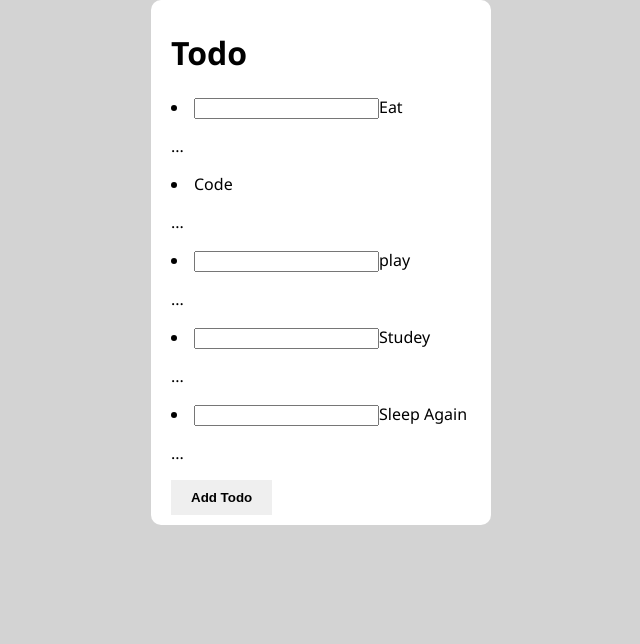
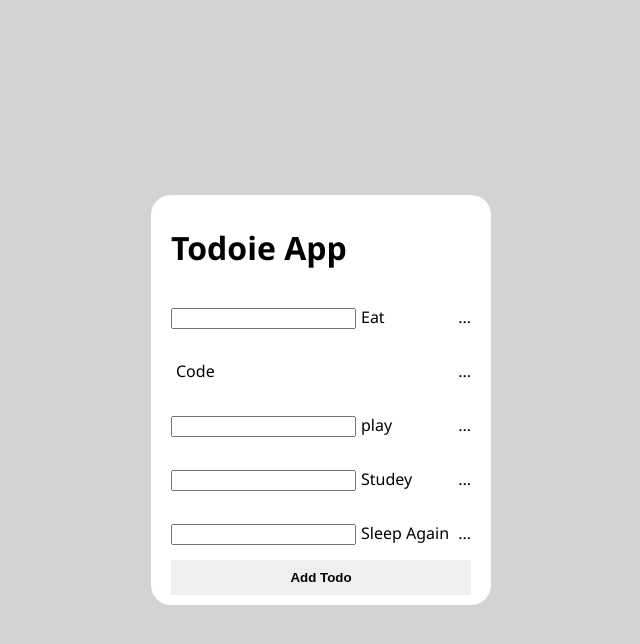
Before and after one commit to Chandan-patidar/Todoie-App, a React (Create React App) app in the folder todoie/: page / in a window 1280 px wide. Shown: the top 644 px of the page, without its empty margins (319-959 px from the left). Built offline with nearby package versions, Linux system fonts and the light colour scheme.

Commit message:
new update in program

```diff
--- a/todoie/src/App.js
+++ b/todoie/src/App.js
@@ -4,13 +4,13 @@ import TodoItem from "./components/Todoltem";
 
 
 import './style.css';
-import { Button } from "./components/Button"
+import {Button }from "./components/Button";
 
 
 const App = () => {
   return (
     <div className="todo-container">
-      <Header/>
+      <Header title="Todoie App"/>
       <TodoItem text="Eat"/>
       <TodoItem completed={true} text="Code"/>
       <TodoItem text="play"/>
--- a/todoie/src/components/Header.jsx
+++ b/todoie/src/components/Header.jsx
@@ -1,7 +1,7 @@
  import React from 'react';
 
- const Header = () => {
-    return <h1>Todo</h1>
+ const Header = (props) => {
+    return <h1 className="todo-header">{props.title}</h1>
 
  }
  export default Header;
--- a/todoie/src/components/Todoltem.jsx
+++ b/todoie/src/components/Todoltem.jsx
@@ -1,8 +1,8 @@
-import React from 'react';
+import React from "react";
 
 const TodoItem = (props) => {
     return(
-        <li className="todio-iteam">
+        <li className="todo-item">
             <span>
         {props.completed ? <></> : <input type="chechbox"/>}
         <span className="todo-item-text">{props.text}</span>
--- a/todoie/src/components/button.jsx
+++ b/todoie/src/components/button.jsx
@@ -1,5 +1,5 @@
 import React from 'react';
 
 export const Button = () => {
-    return <button className='todo-button' >Add Todo</button>;
+    return <button className="todo-button" >Add Todo</button>;
 };
--- a/todoie/src/style.css
+++ b/todoie/src/style.css
@@ -2,7 +2,8 @@ body{
     background-color: lightgray;
     display: flex;
     justify-content: center;
-    align-items: 100vh;
+    align-items: center;
+    height:100vh;
 
 
 }
@@ -11,18 +12,19 @@ body{
     padding: 10px 20px;
     font-family: "Segoe UI", 'Segoe UI', Tahoma, Geneva, Verdana, sans-serif;
     background-color:white;
-    border-radius: 10px;
+    border-radius: 20px;
 
 }
-.todo-iteam{
+.todo-item {
     display: flex;
-    justify-content: center;
-    background-color: white;
-    border-radius: 10px;
+    justify-content: space-between;
+    align-items: center;
+   /* background-color: white;
+    border-radius: 10px; */
 
 }
 .todo-button{
-    width: 300;;
+    width: 100%;
     padding: 10px 20px;
     border-radius: 10 px;
     border: none;
@@ -31,5 +33,5 @@ body{
 }
 
 .todo-item-text{
-    margin: left 5px; ;
+    margin-left: 5px;
 }
```
